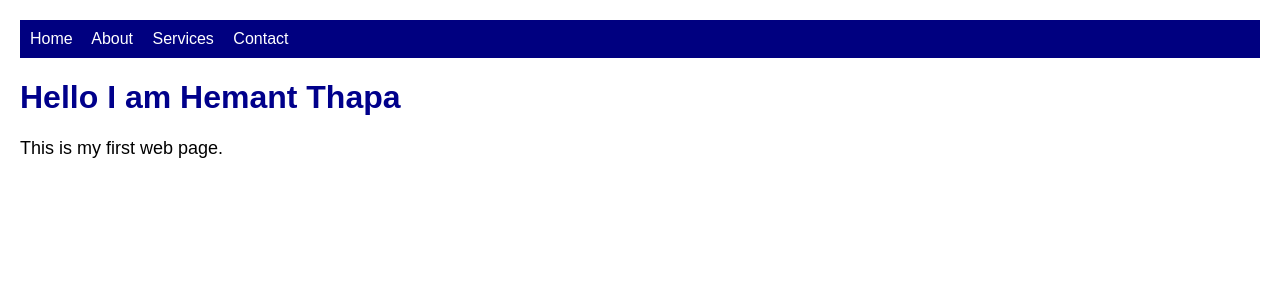
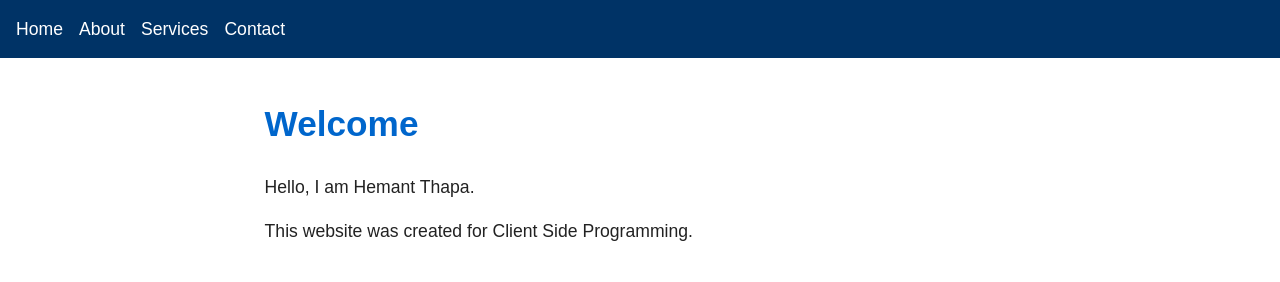
Before and after one commit to hemanta023/client-side-assignment, a plain HTML site: page index.html in a window 1280 px wide. Drawn offline with Linux system fonts and the light colour scheme.

Commit message:
E2 styling completed

```diff
--- a/index.html
+++ b/index.html
@@ -1,11 +1,11 @@
 <!DOCTYPE html>
-<html>
+<html lang="en">
 <head>
 <meta charset="UTF-8">
-    <title>My First Page</title>
+<meta name="viewport" content="width=device-width, initial-scale=1">
+<title>Home</title>
 <link rel="stylesheet" href="style.css">
 </head>
-
 
 <body>
 
@@ -15,7 +15,16 @@
 <a href="services.html">Services</a>
 <a href="contact.html">Contact</a>
 </nav>
-    <h1>Hello I am Hemant Thapa</h1>
-    <p>This is my first web page.</p>
+
+<main>
+
+<h1>Welcome</h1>
+
+<p>Hello, I am Hemant Thapa.</p>
+
+<p>This website was created for Client Side Programming.</p>
+
+</main>
+
 </body>
 </html>
--- a/style.css
+++ b/style.css
@@ -1,23 +1,73 @@
-body {
-    font-family: Arial, sans-serif;
-    margin: 20px;
+:root{
+    --bg:#ffffff;
+    --text:#222222;
+    --nav:#003366;
+    --accent:#0066cc;
 }
 
-nav {
-    background-color: navy;
-    padding: 10px;
+*{
+    box-sizing:border-box;
 }
 
-nav a {
-    color: white;
-    text-decoration: none;
-    margin-right: 15px;
+body{
+    margin:0;
+    font-family:Arial, sans-serif;
+    background:var(--bg);
+    color:var(--text);
+    line-height:1.5;
 }
 
-h1 {
-    color: darkblue;
+nav{
+    display:flex;
+    flex-wrap:wrap;
+    gap:1rem;
+    background:var(--nav);
+    padding:1rem;
 }
 
-p {
-    font-size: 18px;
+nav a{
+    color:white;
+    text-decoration:none;
 }
+
+main{
+    max-width:65ch;
+    margin:auto;
+    padding:1rem;
+}
+
+h1{
+    color:var(--accent);
+}
+
+a:focus-visible{
+    outline:3px solid orange;
+}
+
+img{
+    max-width:100%;
+    height:auto;
+}
+
+@media (min-width:48rem){
+
+main{
+    max-width:80ch;
+}
+
+body{
+    font-size:1.1rem;
+}
+
+}
+
+@media (prefers-color-scheme: dark){
+
+:root{
+    --bg:#1e1e1e;
+    --text:#ffffff;
+    --nav:#111111;
+    --accent:#66aaff;
+}
+
+}
```
Also changed, not shown: about.html (+10 -2 lines), contact.html (+9 -3 lines), services.html (+8 -2 lines). Lines whose indentation alone changed are shown as unchanged.
